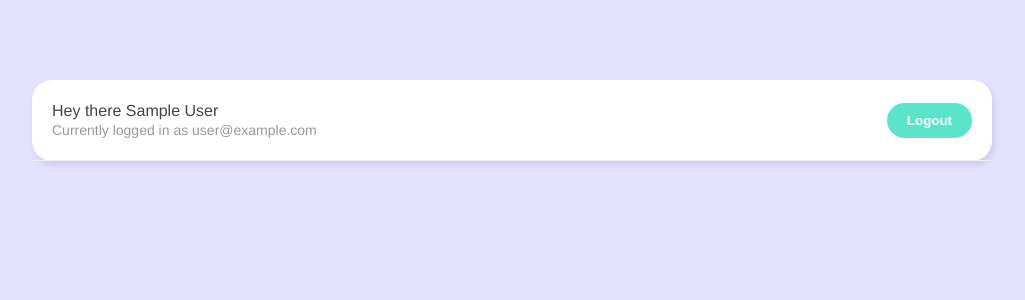
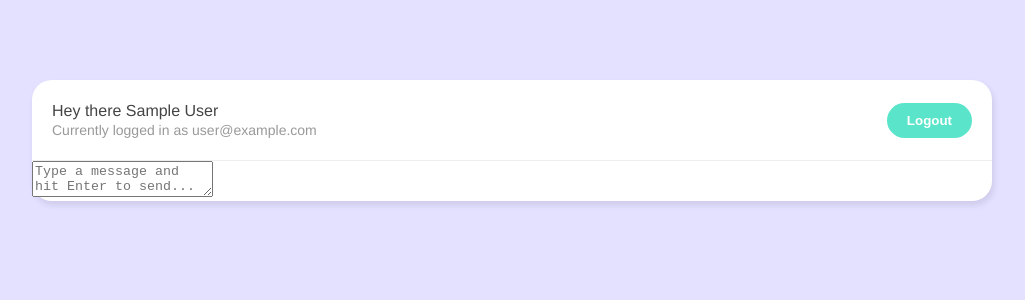
Before and after one commit to AlanLeverenz/live-chat, a Vue app: page /chatroom in a window 1280 px wide. Shown: the top 300 px of the page, without its empty margins (128-1153 px from the left). Built offline with nearby package versions, Linux system fonts and the light colour scheme; no server answers; sample sign-in values are in the browser's storage.

Commit message:
chatform initial setup

```diff
--- /dev/null
+++ b/src/components/NewChatForm.vue
@@ -0,0 +1,39 @@
+<template>
+    <form>
+        <textarea
+        placeholder="Type a message and hit Enter to send..."
+        v-model="message"
+        @keypress.enter.prevent="handleSubmit"
+        ></textarea>
+    </form>
+</template>
+
+<script>
+import { ref } from '@vue/reactivity'
+import getUser from '../composables/getUser'
+import { timestamp } from '../firebase/config'
+
+export default {
+    setup() {
+        const { user } = getUser()
+        const message = ref('') // reactive const with ref
+
+        const handleSubmit = async () => {
+            const chat = {
+                name: user.value.displayName,
+                message: message.value,
+                createAt: timestamp()
+            }
+
+            console.log(chat)
+            message.value = ''
+        }
+
+        return { message, handleSubmit }
+    }
+}
+</script>
+
+<style>
+
+</style>
--- a/src/views/Chatroom.vue
+++ b/src/views/Chatroom.vue
@@ -1,6 +1,7 @@
 <template>
     <div class="container">
         <Navbar />
+        <NewChatForm />
     </div>
 
 </template>
@@ -9,14 +10,14 @@
 // get the current user using the getUser composable
 // watch the current user for changes
 // redirect the user to the Welcome page when they are logged out
-
+import NewChatForm from '../components/NewChatForm.vue'
 import Navbar from '../components/Navbar'
 import getUser from '../composables/getUser'
 import { watch } from 'vue'
 import { useRouter } from 'vue-router'
 
 export default {
-    components: { Navbar },
+    components: { Navbar, NewChatForm }, // register imported components
     setup() {
         const { user } = getUser()
         const router = useRouter()
```
